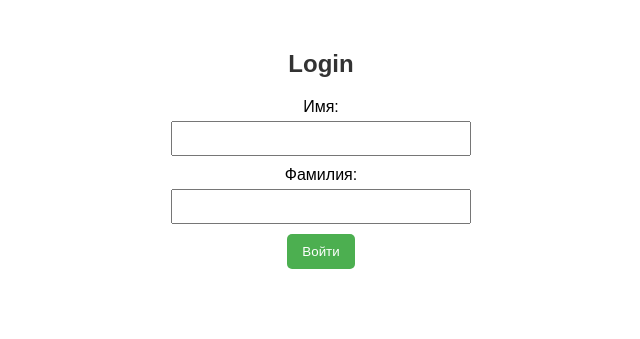
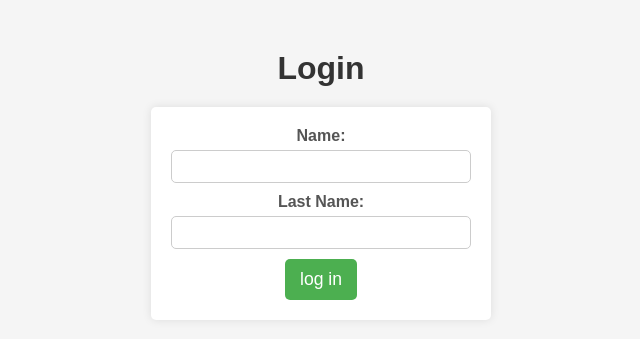
Before and after one commit to Avent-a/Inventory-Management-System, a Django app: page / in a window 1280 px wide. Shown: the top 339 px of the page, without its empty margins (319-959 px from the left). Run offline with Django 3.2, Linux system fonts and the light colour scheme.

Commit message:
work commit

```diff
--- /dev/null
+++ b/first_djangoapp/studentdb/static/login/login.css
@@ -0,0 +1,52 @@
+body {
+    font-family: Arial, sans-serif;
+    text-align: center;
+    margin: 50px;
+    background-color: #F5F5F5; /* Добавляем светлый фон для контраста */
+}
+
+h2 {
+    color: #333;
+    font-size: 2em; /* Увеличиваем размер шрифта для заголовка */
+    margin-bottom: 20px; /* Добавляем больше пространства под заголовком */
+}
+
+form {
+    max-width: 300px;
+    margin: 0 auto;
+    background-color: #ffffff; /* Добавляем белый фон для формы */
+    padding: 20px; /* Добавляем отступ внутри формы */
+    border-radius: 5px; /* Скругляем углы формы */
+    box-shadow: 0px 0px 10px 0px rgba(0,0,0,0.1); /* Добавляем тень для эффекта "всплывающего" окна */
+}
+
+label {
+    display: block;
+    margin-bottom: 5px;
+    font-weight: bold; /* Делаем текст меток жирным */
+    color: #555; /* Делаем цвет меток темнее */
+}
+
+input {
+    width: 100%;
+    padding: 8px;
+    margin-bottom: 10px;
+    box-sizing: border-box;
+    border-radius: 5px; /* Скругляем углы текстовых полей */
+    border: 1px solid #cccccc; /* Добавляем границу вокруг текстовых полей */
+}
+
+button {
+    background-color: #4CAF50;
+    color: white;
+    padding: 10px 15px;
+    border: none;
+    border-radius: 5px;
+    cursor: pointer;
+    font-size: 1.1em; /* Увеличиваем размер шрифта кнопки */
+    transition: background-color 0.3s ease; /* Добавляем плавный переход цвета фона */
+}
+
+button:hover {
+    background-color: #45a049;
+}
--- a/first_djangoapp/templates/login.html
+++ b/first_djangoapp/templates/login.html
@@ -4,59 +4,25 @@
     <meta charset="UTF-8">
     <meta name="viewport" content="width=device-width, initial-scale=1.0">
     <title>Login</title>
-    <style>
-        body {
-            font-family: Arial, sans-serif;
-            text-align: center;
-            margin: 50px;
-        }
-
-        h2 {
-            color: #333;
-        }
-
-        form {
-            max-width: 300px;
-            margin: 0 auto;
-        }
-
-        label {
-            display: block;
-            margin-bottom: 5px;
-        }
-
-        input {
-            width: 100%;
-            padding: 8px;
-            margin-bottom: 10px;
-            box-sizing: border-box;
-        }
-
-        button {
-            background-color: #4CAF50;
-            color: white;
-            padding: 10px 15px;
-            border: none;
-            border-radius: 5px;
-            cursor: pointer;
-        }
-
-        button:hover {
-            background-color: #45a049;
-        }
-    </style>
+    {% load static %}
+    <link rel="stylesheet" type="text/css" href="{% static 'login/login.css' %}">
+    <script src="https://code.jquery.com/jquery-3.6.4.min.js"></script>
 </head>
 <body>
-    <h2>Login</h2>
-    <form method="post" action="{% url 'login' %}">
-        {% csrf_token %}
-        <label for="name">Имя:</label>
-        <input type="text" name="name" required>
-        <br>
-        <label for="lastName">Фамилия:</label>
-        <input type="text" name="lastName" required>
-        <br>
-        <button type="submit">Войти</button>
-    </form>
+    <div class="login-container">
+        <h2>Login</h2>
+        <form method="post" action="{% url 'login' %}" autocomplete="off">
+            {% csrf_token %}
+            <div class="input-group">
+                <label for="name">Name:</label>
+                <input type="text" name="name" required>
+            </div>
+            <div class="input-group">
+                <label for="lastName">Last Name:</label>
+                <input type="text" name="lastName" required>
+            </div>
+            <button type="submit">log in</button>
+        </form>
+    </div>
 </body>
 </html>
```
